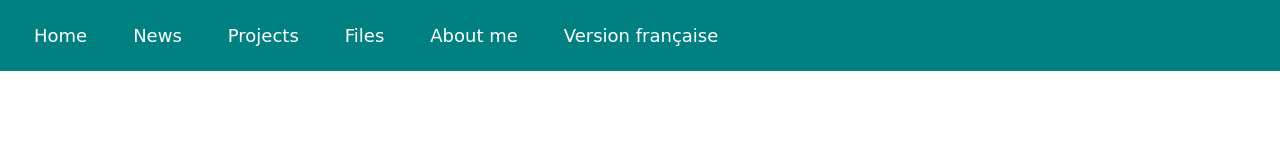
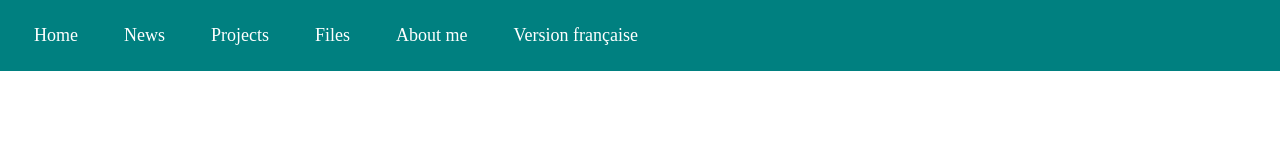
Before and after one commit to chgigi/chgigi.github.io, a plain HTML site: page index.html in a window 1280 px wide. Drawn offline with Linux system fonts and the light colour scheme.

Commit message:
Change policy

```diff
--- a/style.css
+++ b/style.css
@@ -1,13 +1,7 @@
-/* UTILITIES */
-
 * {
     margin: 0;
     padding: 0;
     box-sizing: border-box;
-}
-
-body {
-    font-family: cursive;
 }
 
 a {
@@ -18,6 +12,9 @@ li {
     list-style: none;
 }
 
+body {
+    font-family: "Ralewayreg";
+}
 
 .navbar {
     display: flex;
```
